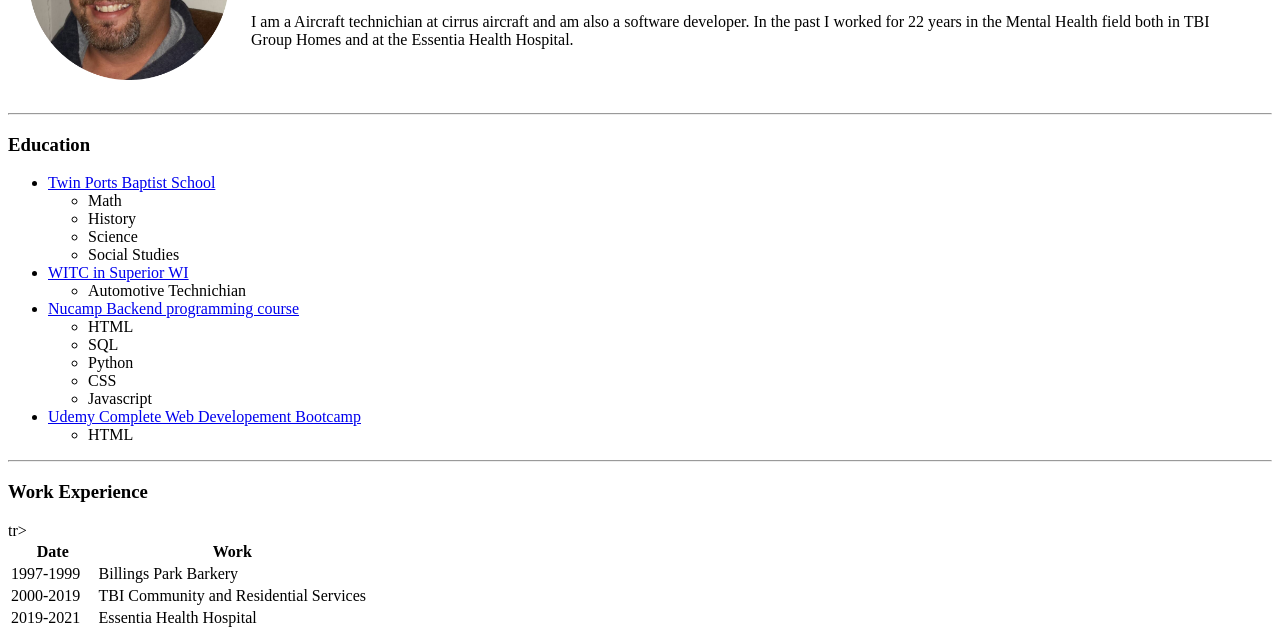
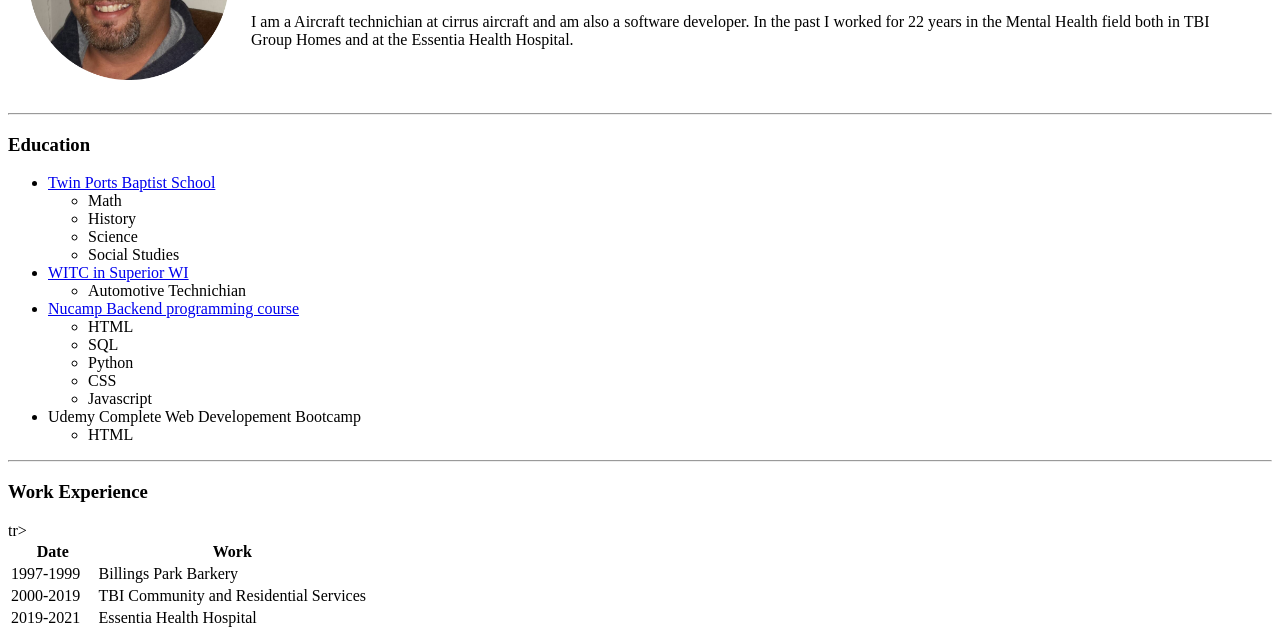
Before and after one commit to jj1400/cv, a plain HTML site: page index.html in a window 1280 px wide. Shown: the part 149-781 px from the top of the page. Drawn offline with Linux system fonts and the light colour scheme.

Commit message:
Update index.html

```diff
--- a/index.html
+++ b/index.html
@@ -42,7 +42,7 @@
                 <li>CSS</li>
                 <li>Javascript</li>
             </ul>
-        <li><a href="https://www.udemy.com/"> Udemy Complete Web Developement Bootcamp</a></li>
+        <li>Udemy Complete Web Developement Bootcamp</li>
             <ul>
                 <li>HTML</li>
             </ul>
```
